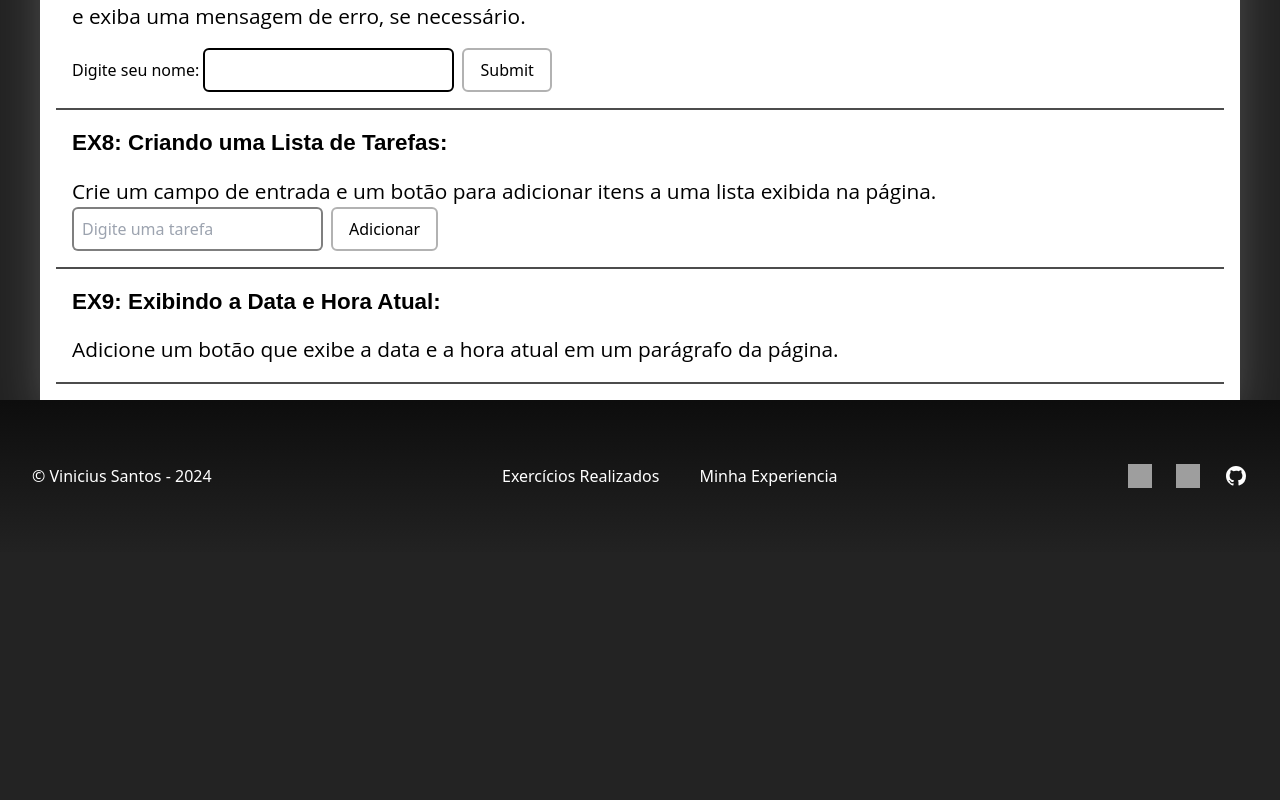
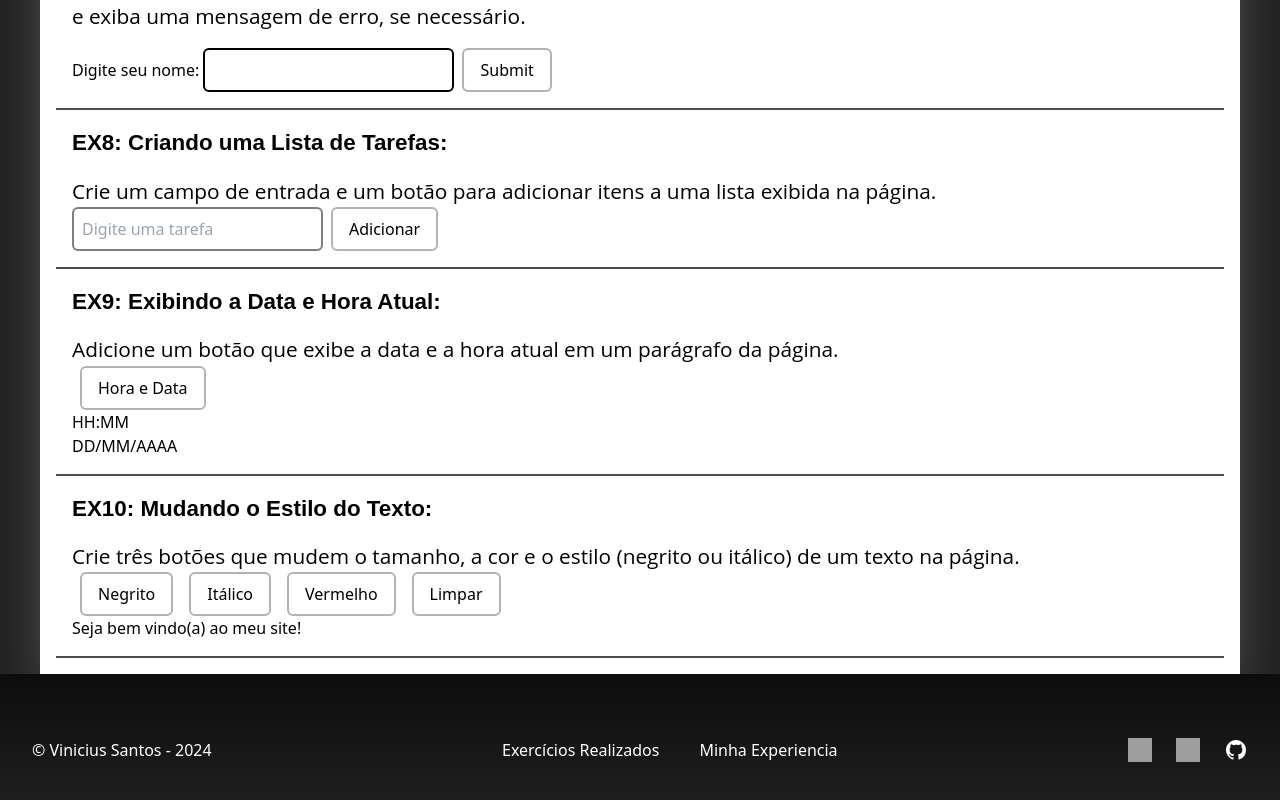
Before and after one commit to RosiestSloth/JavaScript-Trajectory, a Nuxt app: page /Java-Script/ex-1 in a window 1280 px wide. Shown: the part 2241-3041 px from the top of the page. Before the commit the page ends 2793 px from the top, so only its background shows below. Built offline with nearby package versions, Linux system fonts and the light colour scheme; grey boxes are pictures that could not be loaded.

Commit message:
Conclusão dos 10 primeiros exercícios
É com muito prazer que anuncio a conclusão dos dez primeiros exercícios do meu site, onde aprendi muito e contarei mais sobre minha experiência posteriormente.

```diff
--- a/pages/Java-Script/ex-1.vue
+++ b/pages/Java-Script/ex-1.vue
@@ -208,7 +208,53 @@
             <p class="font-open-sans text-[0.9em] md:text-[1.3em] mt-4 text-justify font-[400]">
               Adicione um botão que exibe a data e a hora atual em um parágrafo da página.
             </p>
-
+            <button
+            @click="mostrarHora()"
+            >
+              <p class="hover:bg-black hover:text-white py-2 px-4 mx-2 rounded-md border-2 border-black/30 duration-200">
+                Hora e Data
+              </p>
+            </button>
+            <p id="hora">
+              HH:MM
+            </p>
+            <p id="data">
+              DD/MM/AAAA
+            </p>
+           </section>
+           <section class="ex5 border-b-2 border-black/70 mt-4 pb-4 px-4">
+            <h2 class="bg-white text-black text-[1.1em] md:text-[1.4em] font-montserrat font-[600] md:flex-1">
+              <strong>EX10:</strong> Mudando o Estilo do Texto:
+            </h2>
+            <p class="font-open-sans text-[0.9em] md:text-[1.3em] mt-4 text-justify font-[400]">
+              Crie três botões que mudem o tamanho, a cor e o estilo (negrito ou itálico) de um texto na página.
+            </p>
+            <button
+            class="hover:bg-black hover:text-white py-2 px-4 mx-2 rounded-md border-2 border-black/30 duration-200" @click="mudarEstilo(estilo = 'bold')"
+            type="button">
+              Negrito
+            </button>
+            <button
+            class="hover:bg-black hover:text-white py-2 px-4 mx-2 rounded-md border-2 border-black/30 duration-200" @click="mudarEstilo(estilo = 'italic')"
+            type="button"
+            >
+            Itálico
+            </button>
+            <button
+            class="hover:bg-black hover:text-white py-2 px-4 mx-2 rounded-md border-2 border-black/30 duration-200" @click="mudarEstilo(estilo = 'red')"
+            type="button"
+            >
+              Vermelho
+            </button>
+            <button
+            class="hover:bg-black hover:text-white py-2 px-4 mx-2 rounded-md border-2 border-black/30 duration-200" @click="mudarEstilo(estilo = '')"
+            type="button"
+            >
+              Limpar
+            </button>
+            <p id="texto">
+              Seja bem vindo(a) ao meu site!
+            </p>
            </section>
         </article>
       </main>
@@ -325,6 +371,29 @@
                 tarefa.value = '';
                 }
             },
+            mostrarHora() {
+              const hora = document.getElementById('hora');
+              const dia = document.getElementById('data');
+              const h = new Date();
+
+              hora.innerHTML = `${h.getHours().toString().padStart(2, '0')}:${h.getMinutes().toString().padStart(2, '0')}`;
+              dia.innerHTML = `${h.getDate().toString().padStart(2, '0')}/${(h.getMonth() + 1).toString().padStart(2, '0')}/${h.getFullYear().toString().padStart(4, '0')}`;
+            },
+
+            mudarEstilo(estilo) {
+              const texto = document.getElementById('texto');
+              if (estilo == 'bold') {
+                texto.style.fontWeight = estilo;
+              } else if (estilo == 'italic'){
+                texto.style.fontStyle = estilo;
+              } else if (estilo == 'red') {
+                texto.style.color = estilo;
+              } else {
+                texto.style.fontWeight = 'normal';
+                texto.style.fontStyle = 'normal';
+                texto.style.color = 'black';
+              }
+            },
         },
     };
 </script>
@@ -333,4 +402,5 @@
   #listaTaref {
     list-style-type: decimal;
   }
+
 </style>
```
